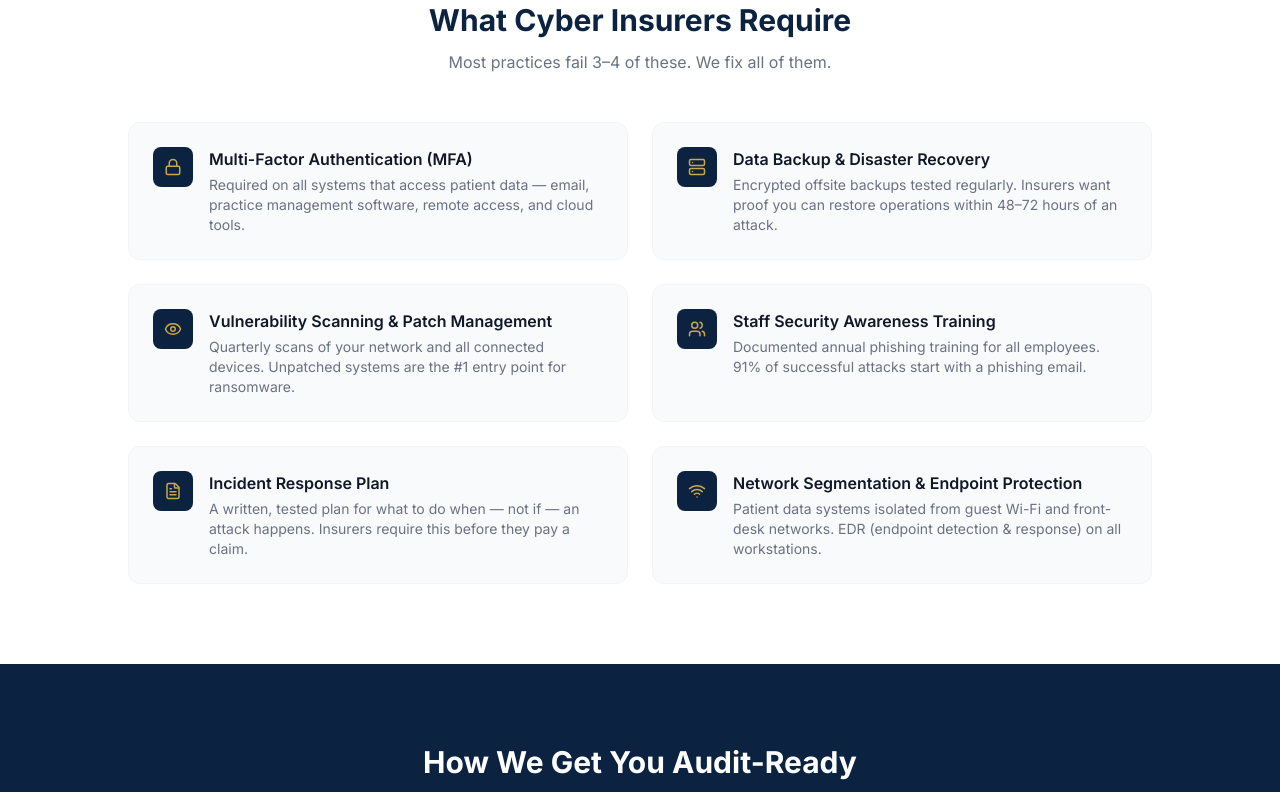
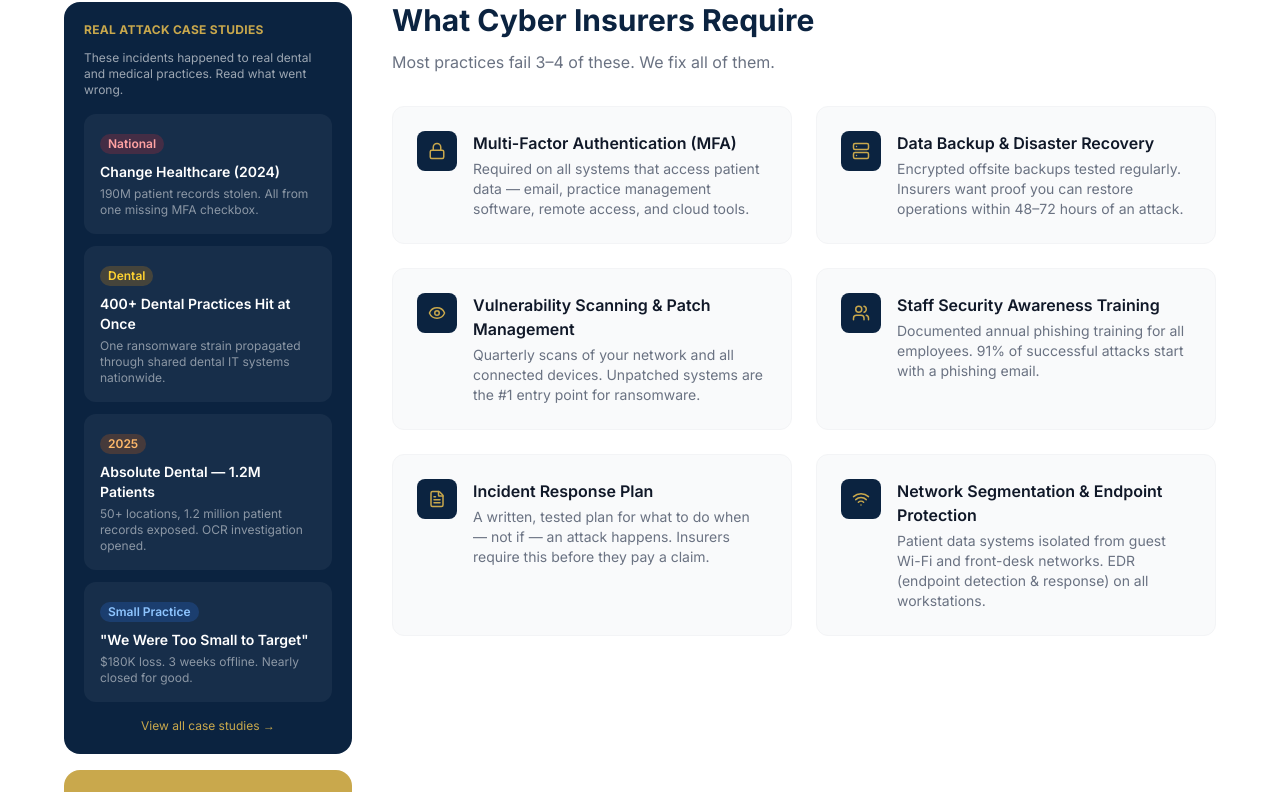
Before and after one commit to ApexDigital76/practiceguard-app, a Next.js app: page /cyber-insurance in a window 1280 px wide. Shown: the part 858-1650 px from the top of the page. Built offline with nearby package versions, Linux system fonts and the light colour scheme.

Commit message:
Add case study sidebar to cyber insurance page

```diff
--- a/app/cyber-insurance/page.tsx
+++ b/app/cyber-insurance/page.tsx
@@ -134,12 +134,51 @@ export default function CyberInsurancePage() {
         </div>
       </section>
 
-      {/* What insurers require */}
+      {/* What insurers require + Sidebar */}
       <section className="py-20 px-6">
-        <div className="max-w-5xl mx-auto">
-          <h2 className="text-3xl font-bold text-[#0b2340] text-center mb-3">What Cyber Insurers Require</h2>
-          <p className="text-gray-500 text-center mb-12">Most practices fail 3–4 of these. We fix all of them.</p>
-          <div className="grid md:grid-cols-2 gap-6">
+        <div className="max-w-6xl mx-auto flex flex-col lg:flex-row gap-10">
+
+          {/* Sidebar */}
+          <aside className="lg:w-72 flex-shrink-0">
+            <div className="sticky top-24">
+              <div className="bg-[#0b2340] rounded-2xl p-5 text-white mb-4">
+                <div className="text-[#c9a84c] font-bold text-xs uppercase tracking-wide mb-3">Real Attack Case Studies</div>
+                <p className="text-white/60 text-xs mb-4">These incidents happened to real dental and medical practices. Read what went wrong.</p>
+                <div className="space-y-3">
+                  {[
+                    { tag: 'National', color: 'bg-red-500/20 text-red-300', title: 'Change Healthcare (2024)', desc: '190M patient records stolen. All from one missing MFA checkbox.', href: '/resources#change-healthcare' },
+                    { tag: 'Dental', color: 'bg-amber-500/20 text-amber-300', title: '400+ Dental Practices Hit at Once', desc: 'One ransomware strain propagated through shared dental IT systems nationwide.', href: '/resources#dental-400' },
+                    { tag: '2025', color: 'bg-orange-500/20 text-orange-300', title: 'Absolute Dental — 1.2M Patients', desc: '50+ locations, 1.2 million patient records exposed. OCR investigation opened.', href: '/resources#absolute-dental' },
+                    { tag: 'Small Practice', color: 'bg-blue-500/20 text-blue-300', title: '"We Were Too Small to Target"', desc: '$180K loss. 3 weeks offline. Nearly closed for good.', href: '/resources#small-practice' },
+                  ].map(({ tag, color, title, desc, href }) => (
+                    <Link key={title} href={href} className="block bg-white/5 hover:bg-white/10 rounded-xl p-4 transition-colors group">
+                      <span className={`inline-block text-xs font-semibold px-2 py-0.5 rounded-full mb-2 ${color}`}>{tag}</span>
+                      <div className="text-sm font-semibold text-white group-hover:text-[#c9a84c] transition-colors mb-1">{title}</div>
+                      <div className="text-xs text-white/50">{desc}</div>
+                    </Link>
+                  ))}
+                </div>
+                <Link href="/resources" className="block mt-4 text-center text-xs text-[#c9a84c] hover:underline">
+                  View all case studies →
+                </Link>
+              </div>
+
+              {/* Quick CTA */}
+              <div className="bg-[#c9a84c] rounded-2xl p-5 text-[#0b2340]">
+                <div className="font-bold text-sm mb-2">Don&apos;t be the next case study.</div>
+                <p className="text-xs text-[#0b2340]/70 mb-3">Get a free 30-minute cyber risk assessment and know exactly where your practice stands.</p>
+                <a href="#assessment" className="block text-center bg-[#0b2340] text-white text-xs font-bold py-2.5 rounded-lg hover:bg-[#0b2340]/90 transition-colors">
+                  Get Free Assessment
+                </a>
+              </div>
+            </div>
+          </aside>
+
+          {/* Main content */}
+          <div className="flex-1">
+            <h2 className="text-3xl font-bold text-[#0b2340] mb-3">What Cyber Insurers Require</h2>
+            <p className="text-gray-500 mb-8">Most practices fail 3–4 of these. We fix all of them.</p>
+            <div className="grid sm:grid-cols-2 gap-6">
               {AUDIT_REQUIREMENTS.map(({ icon: Icon, title, desc }) => (
                 <div key={title} className="flex gap-4 p-6 bg-gray-50 rounded-xl border border-gray-100">
                   <div className="w-10 h-10 bg-[#0b2340] rounded-lg flex items-center justify-center flex-shrink-0">
@@ -151,6 +190,7 @@ export default function CyberInsurancePage() {
                   </div>
                 </div>
               ))}
+            </div>
           </div>
         </div>
       </section>
```
Lines whose indentation alone changed are shown as unchanged.
